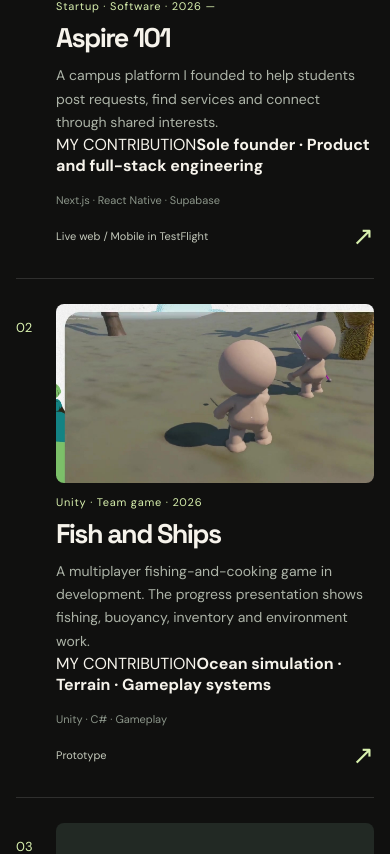
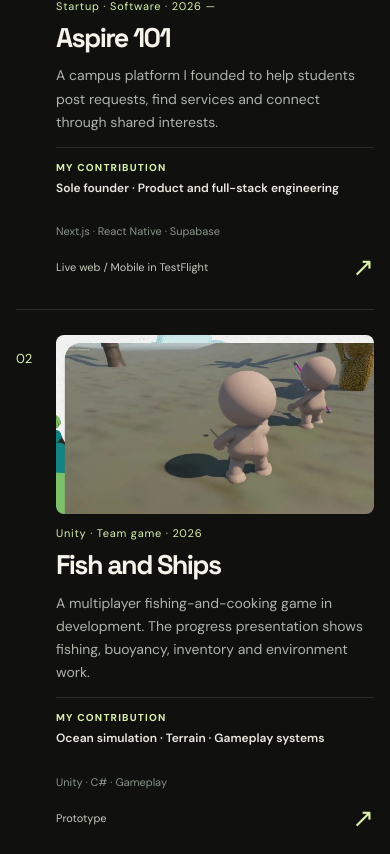
Before and after one commit to skrgulang/congyuzhao-portfolio, a Next.js app: page /projects in a window 390 px wide. Shown: the part 795-1649 px from the top of the page. Built offline with nearby package versions, Linux system fonts and the light colour scheme.

Commit message:
Style readable project contribution summaries on small phones and desktop

```diff
--- a/app/globals.css
+++ b/app/globals.css
@@ -1066,3 +1066,9 @@ html,body{max-width:100%;overflow-x:clip}
 
 .videoArchiveCopyStatus{flex-basis:100%;min-height:0;color:#c6d5c4;font-size:12px;line-height:1.5}
 .videoArchiveCopyStatus:empty{display:none}
+
+/* Recruiter-friendly attribution in the project directory. */
+.projectIndexRole{display:flex;flex-wrap:wrap;align-items:baseline;gap:5px 12px;padding:13px 0 10px;margin-top:13px;border-top:1px solid rgba(255,255,255,.12)}
+.projectIndexRole span{font-size:10px;font-weight:750;letter-spacing:.12em;color:var(--lime)}
+.projectIndexRole strong{font-size:13px;line-height:1.55;font-weight:600;color:#ebe8df}
+@media(max-width:650px){.projectIndexRole{display:flex;flex-direction:column;gap:5px}.projectIndexRole strong{font-size:12px}}
```
